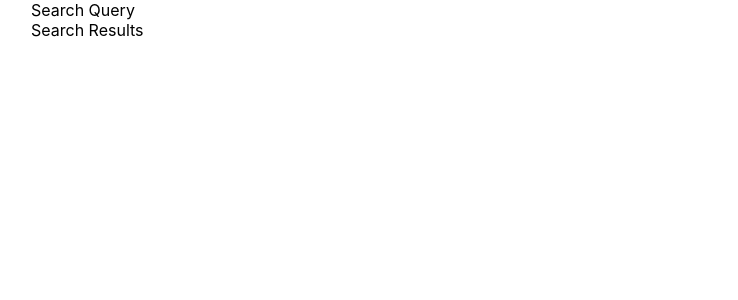
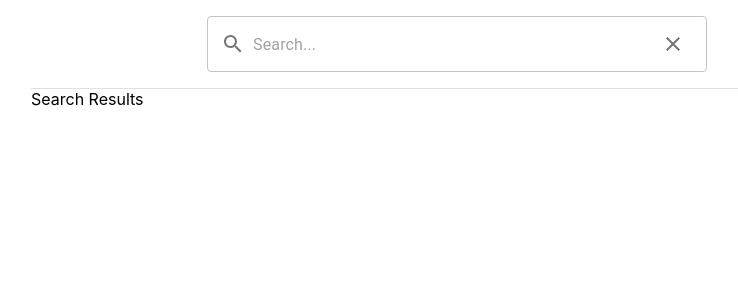
Before and after one commit to kaushnian/mini-search, a Next.js app: page / in a window 1280 px wide. Shown: the top 300 px of the page, without its empty margins (183-921 px from the left). Built offline with nearby package versions, Linux system fonts and the light colour scheme.

Commit message:
Add markup to SearchQuery component

```diff
--- a/Components/SearchQuery.js
+++ b/Components/SearchQuery.js
@@ -1,3 +1,34 @@
+import Box from '@mui/material/Box';
+import ClearIcon from '@mui/icons-material/Clear';
+import IconButton from '@mui/material/IconButton';
+import InputAdornment from '@mui/material/InputAdornment';
+import SearchIcon from '@mui/icons-material/Search';
+import TextField from '@mui/material/TextField';
+
 export default function SearchQuery() {
-  return <>Search Query</>;
+  return (
+    <Box sx={{ pt: 2, pb: 2, display: 'flex', justifyContent: 'center' }}>
+      <form autoComplete="off">
+        <TextField
+          sx={{ width: 500 }}
+          id="query-input"
+          InputProps={{
+            placeholder: 'Search...',
+            startAdornment: (
+              <InputAdornment sx={{ mr: 1 }}>
+                <SearchIcon />
+              </InputAdornment>
+            ),
+            endAdornment: (
+              <InputAdornment>
+                <IconButton aria-label="Clear">
+                  <ClearIcon />
+                </IconButton>
+              </InputAdornment>
+            ),
+          }}
+        />
+      </form>
+    </Box>
+  );
 }
--- a/pages/index.js
+++ b/pages/index.js
@@ -1,4 +1,5 @@
 import Container from '@mui/material/Container';
+import Divider from '@mui/material/Divider';
 import Head from 'next/head';
 import SearchQuery from '../Components/SearchQuery';
 import SearchResults from '../Components/SearchResults';
@@ -16,6 +17,8 @@ export default function Home() {
           <SearchQuery></SearchQuery>
         </header>
 
+        <Divider />
+
         <main>
           <SearchResults></SearchResults>
         </main>
```
